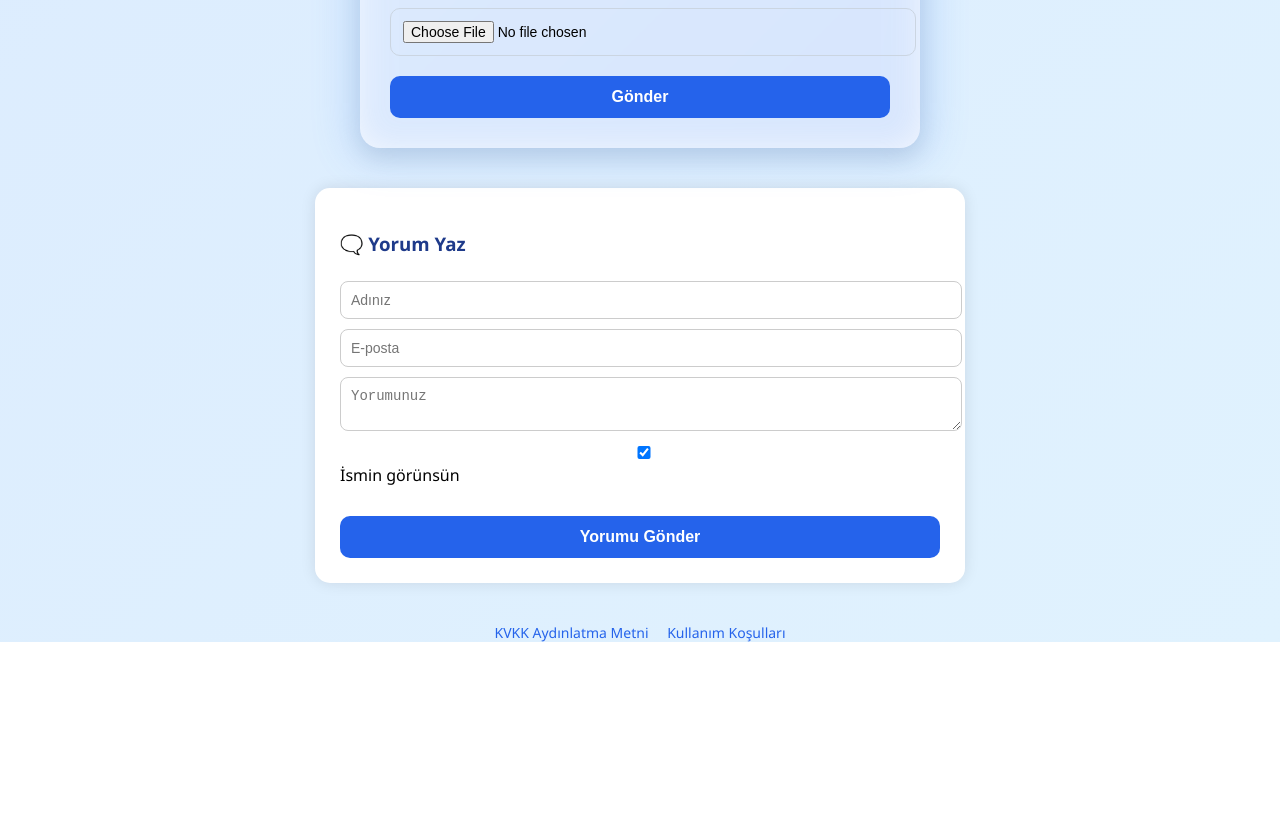
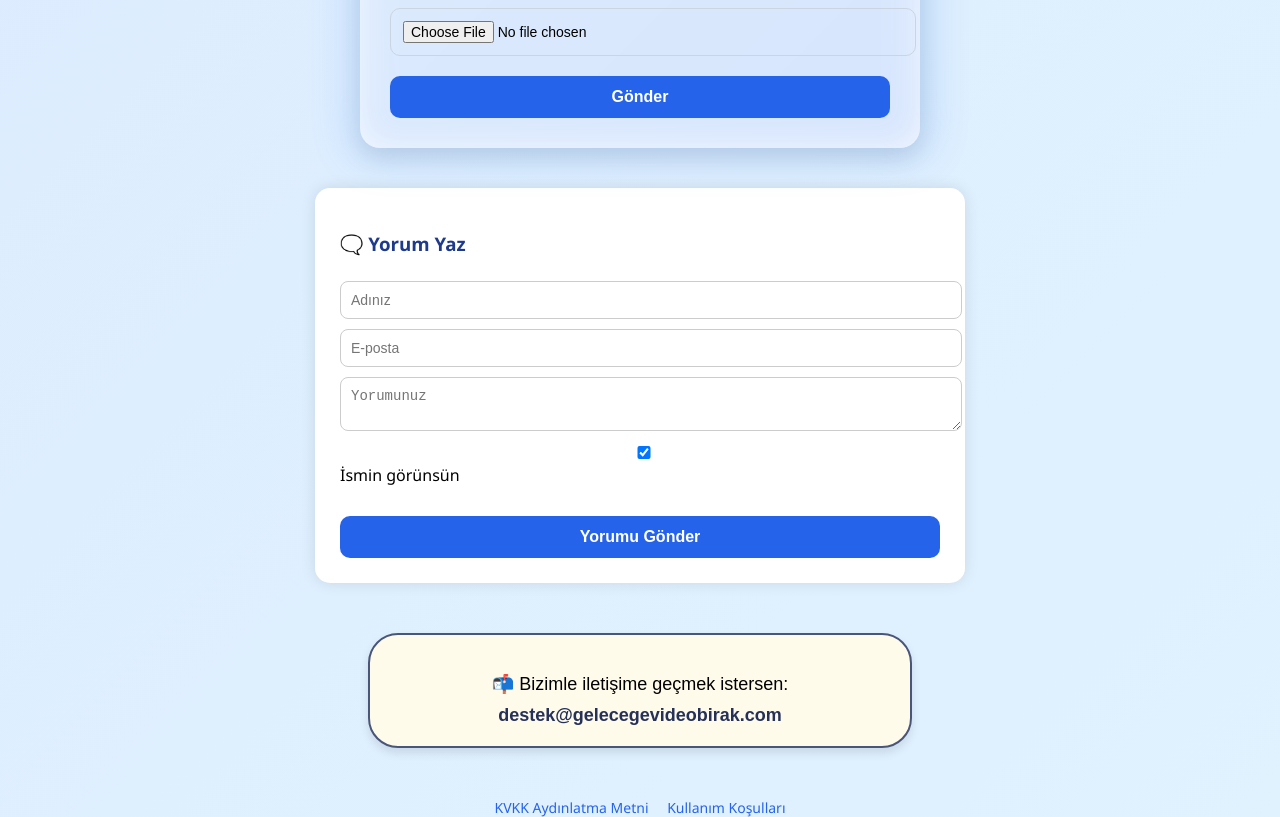
Before and after one commit to botsuspectx/gelecegevideobirak, a website: page public/index.html in a window 1280 px wide. Shown: the part 1006-1823 px from the top of the page. Before the commit the page ends 1648 px from the top, so only its background shows below. Drawn offline with Linux system fonts and the light colour scheme; no server answers.

Commit message:
Update index.html

```diff
--- a/public/index.html
+++ b/public/index.html
@@ -176,6 +176,30 @@
   margin-top: 8px;
 }
 
+    .iletisim-kapsul {
+  background: #FFFBEB;
+  border: 2px solid #495579;
+  padding: 20px;
+  border-radius: 30px;
+  max-width: 500px;
+  margin: 50px auto;
+  text-align: center;
+  box-shadow: 0 5px 10px rgba(0,0,0,0.1);
+  font-family: Arial, sans-serif;
+}
+.iletisim-kapsul p {
+  font-size: 18px;
+  margin-bottom: 10px;
+}
+.iletisim-kapsul a {
+  color: #263159;
+  font-weight: bold;
+  font-size: 18px;
+  text-decoration: none;
+}
+.iletisim-kapsul a:hover {
+  text-decoration: underline;
+}
 
 
 
@@ -283,6 +307,11 @@
     </form>
     <div id="yorumlarListesi"></div>
   </div>
+
+  <div class="iletisim-kapsul">
+  <p>📬 Bizimle iletişime geçmek istersen:</p>
+  <a href="mailto:destek@gelecegevideobirak.com">destek@gelecegevideobirak.com</a>
+</div>
 
   <footer style="text-align: center; margin-top: 40px; font-size: 14px; color: #475569;">
   <a href="kvkk.html" style="margin-right: 15px; color: #2563eb; text-decoration: none;">KVKK Aydınlatma Metni</a>
```
